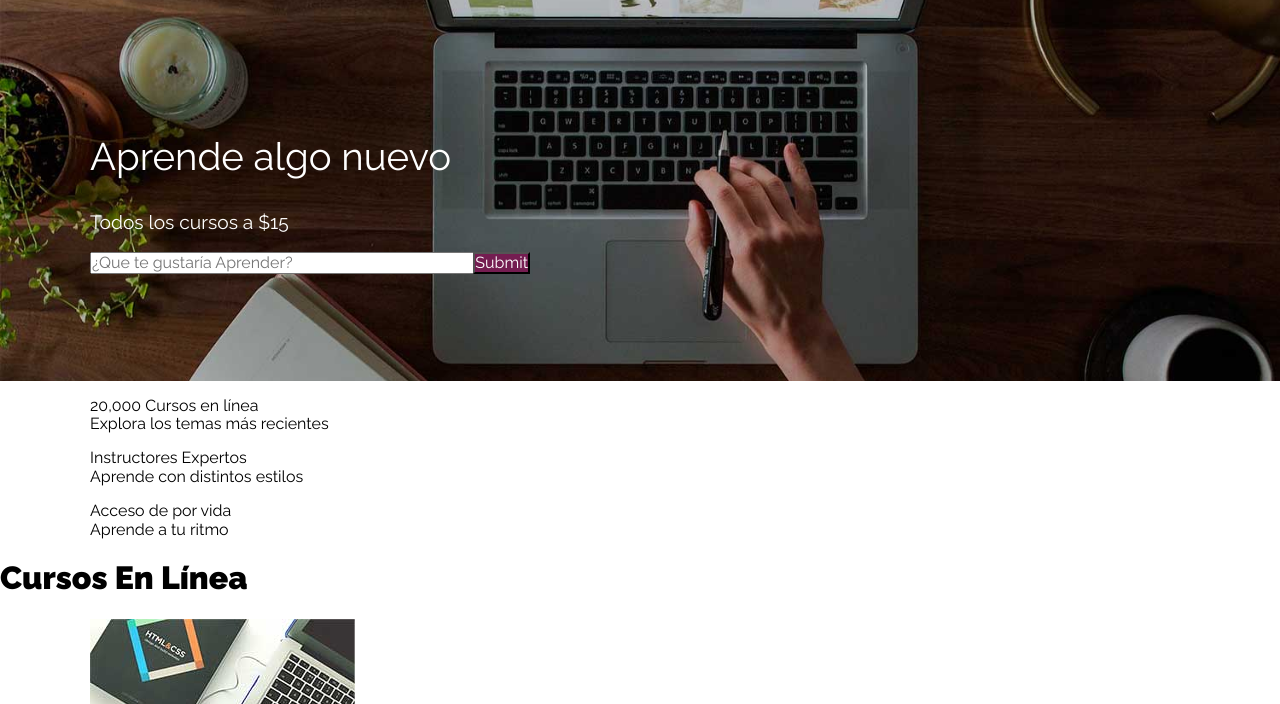
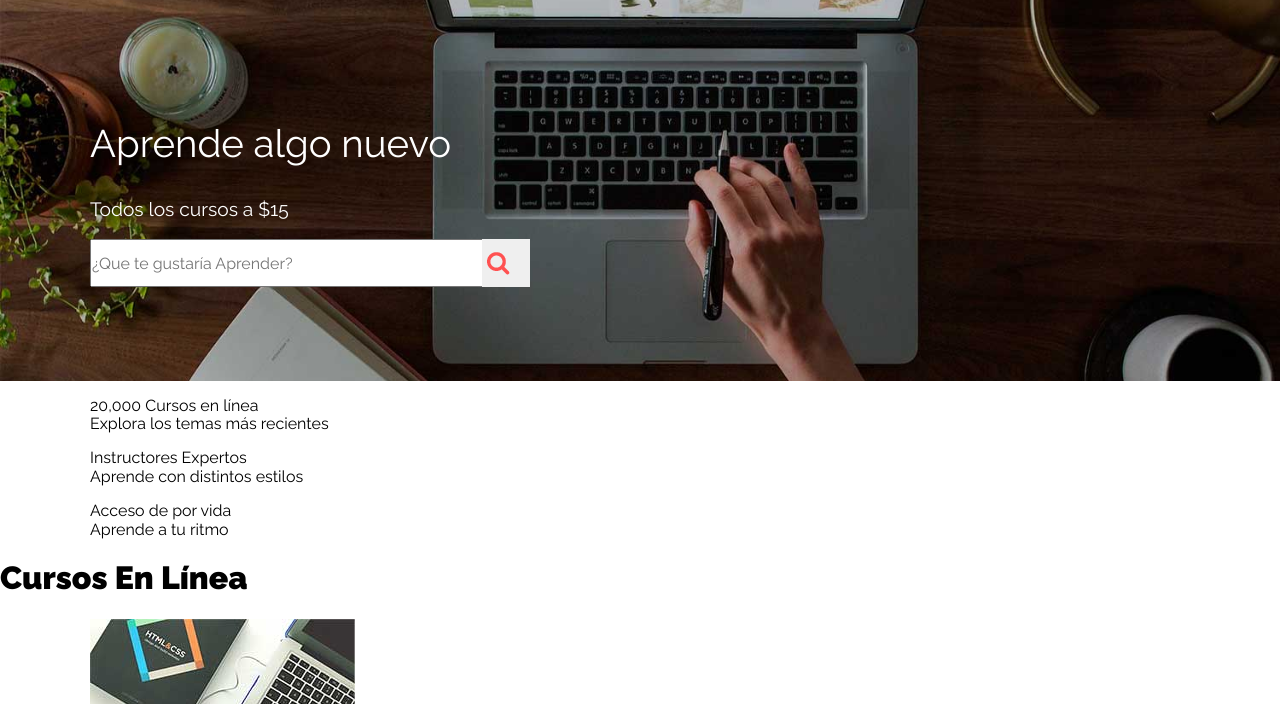
Before and after one commit to jcarlosj/CSSGrid-Flexbox-3-Carrito-Compras-U-JPdTV, a website: page index.html in a window 1280 px wide. Shown: the part 96-800 px from the top of the page. Drawn offline with nearby package versions, Linux system fonts and the light colour scheme.

Commit message:
$ Style (Sass): Create Mixin 'background-image', MainImageSite/SearchButton

```diff
--- a/scss/_mixins.scss
+++ b/scss/_mixins.scss
@@ -1,3 +1,4 @@
+// Personalización de Botones
 @mixin boton( $bgColor, $fontColor ) {
    background-color: $bgColor;
    color: $fontColor;
@@ -8,6 +9,14 @@
    text-decoration: none;
 }
 
+// Personalización de propiedad 'box-sizing'
 @mixin box-sizing( $box-model ) {
    box-sizing: $box-model;
 }
+
+// Personalización imagen de fondo
+@mixin background-image( $image ) {
+   background-image: url( $image );
+   background-position: center center;
+   background-repeat: no-repeat;
+}
--- a/scss/app.scss
+++ b/scss/app.scss
@@ -52,20 +52,14 @@ header {
    }
 }
 
-input[type='submit'] {
-   @include boton( $secundario, $color-btn-carrito-compras );    /* Mixin */
-}
-
 /* Main Image Site */
 .hero {
    align-items: center;
-   background-image: url( '../img/hero.jpg' );
-   background-position: center center;
-   background-repeat: no-repeat;
    background-size: cover;
    color: $blanco;
    display: flex;
    min-height: 24rem;
+   @include background-image( '../img/hero.jpg' );
 
    .contenido-hero {
       flex: 1;
@@ -86,12 +80,21 @@ input[type='submit'] {
             padding: 0;
          }
          input[type='text'] {
+            height: 3rem;
             width: 100%;
          }
          input[type='submit'] {
+            border: none;
+            cursor: pointer;
+            height: 3rem;
             position: absolute;
             right: 0;
+            text-indent: -99999px;
             top: 0;
+            width: 3rem;
+            @include background-image( '../img/lupa.png' );
+
+
          }
       }
    }
```
Also changed, not shown: css/app.css.
